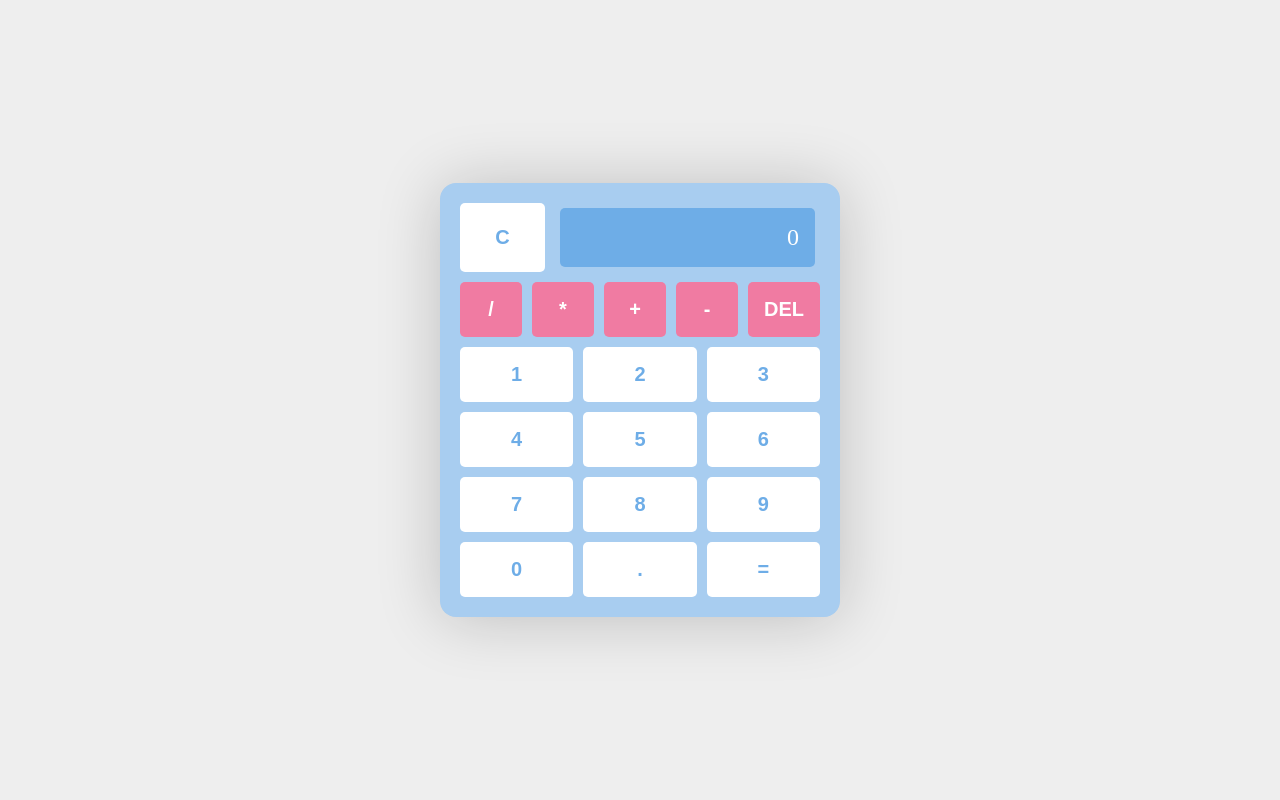
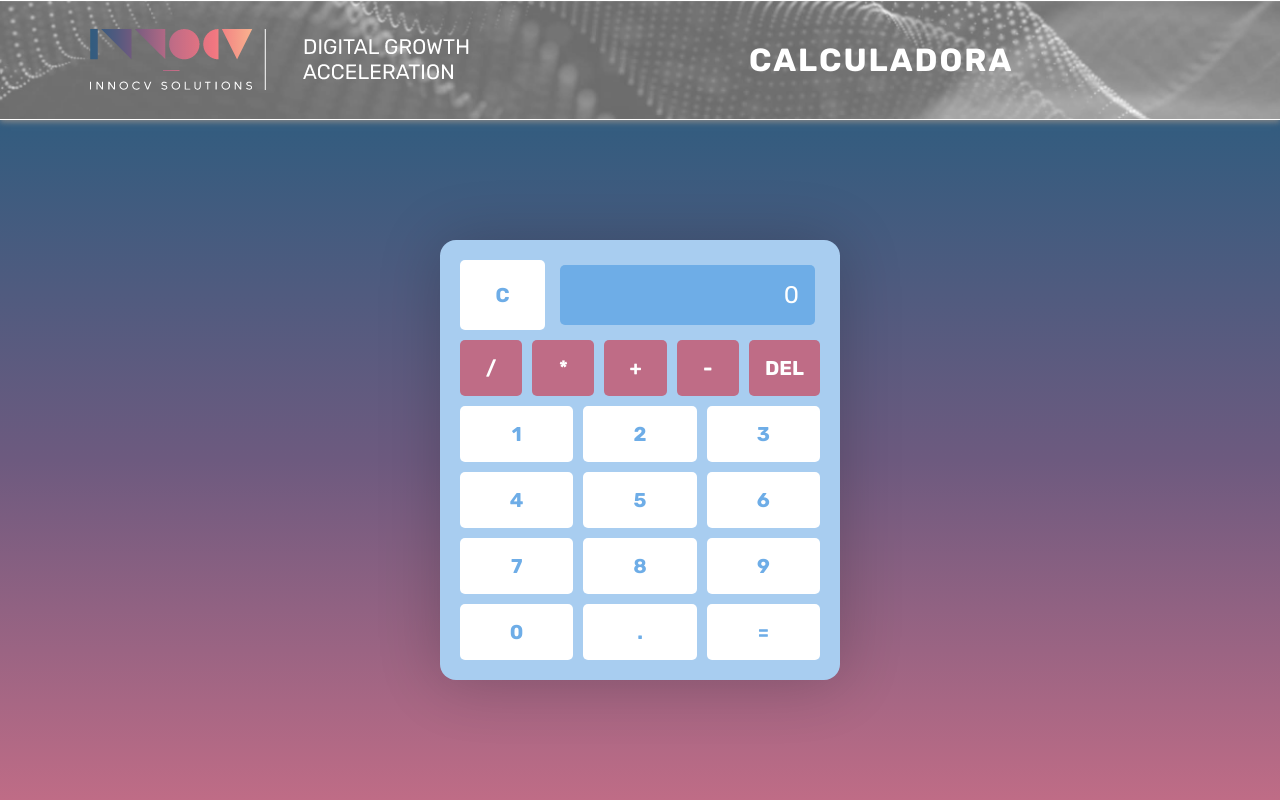
Before and after one commit to veroisla/Calculator-App, a React app: page / in a window 1280 px wide. Built offline with nearby package versions, Linux system fonts and the light colour scheme.

Commit message:
create header and calculator components

```diff
--- a/public/index.html
+++ b/public/index.html
@@ -3,7 +3,12 @@
     <meta charset="UTF-8" />
     <meta http-equiv="X-UA-Compatible" content="IE=edge" />
     <meta name="viewport" content="width=device-width, initial-scale=1.0" />
-    <title>Document</title>
+    <link rel="icon" href="./favicon.ico" />
+    <link
+      href="https://fonts.googleapis.com/css2?family=Rubik:wght@400;700&display=swap"
+      rel="stylesheet"
+    />
+    <title>Calculadora - Verónica Isla</title>
   </head>
   <body>
     <noscript>You need to enable JavaScript to run this app.</noscript>
--- a/src/components/App.js
+++ b/src/components/App.js
@@ -1,6 +1,10 @@
 import React from 'react';
 import { useState } from 'react';
-import '../styles/App.scss';
+
+import '../styles/components/App.scss';
+
+import Header from '../components/Header';
+import Calculator from './Calculator';
 
 function App() {
   const [calc, setCalc] = useState('');
@@ -64,81 +68,16 @@ function App() {
 
   return (
     <>
-      <div className="container">
-        {' '}
-        <div className="calculator">
-          {/* RESULT  */}
-          <div className="calculator__resetAndResult">
-            <button
-              onClick={deleteAll}
-              className="calculator__button calculator__button--digits"
-            >
-              C
-            </button>
-
-            <div className="calculator__display">{calc || '0'}</div>
-          </div>
-
-          {/* OPERATORS */}
-          <div className="calculator__operators">
-            <button
-              onClick={() => updateCalc('/')}
-              className="calculator__button calculator__button--operators"
-            >
-              /
-            </button>
-            <button
-              onClick={() => updateCalc('*')}
-              className="calculator__button calculator__button--operators"
-            >
-              *
-            </button>
-            <button
-              onClick={() => updateCalc('+')}
-              className="calculator__button calculator__button--operators"
-            >
-              +
-            </button>
-            <button
-              onClick={() => updateCalc('-')}
-              className="calculator__button calculator__button--operators"
-            >
-              -
-            </button>
-
-            <button
-              onClick={deleteLast}
-              className="calculator__button calculator__button--operators"
-            >
-              DEL
-            </button>
-          </div>
-
-          {/* DIGITS */}
-          <div className="calculator__digits">
-            {createDigits()}
-            <button
-              onClick={() => updateCalc('0')}
-              className="calculator__button calculator__button--digits"
-            >
-              0
-            </button>
-            <button
-              onClick={() => updateCalc('.')}
-              className="calculator__button calculator__button--digits"
-            >
-              .
-            </button>
-
-            <button
-              onClick={calculate}
-              className="calculator__button calculator__button--digits"
-            >
-              =
-            </button>
-          </div>
-        </div>
-      </div>
+      <Header />
+      <Calculator
+        calc={calc}
+        result={result}
+        updateCalc={updateCalc}
+        createDigits={createDigits}
+        calculate={calculate}
+        deleteLast={deleteLast}
+        deleteAll={deleteAll}
+      />
     </>
   );
 }
--- /dev/null
+++ b/src/components/Calculator.js
@@ -0,0 +1,83 @@
+import React from 'react';
+
+function Calculator(props) {
+  return (
+    <div className="container">
+      {' '}
+      <div className="calculator">
+        {/* RESULT  */}
+        <div className="calculator__resetAndResult">
+          <button
+            onClick={props.deleteAll}
+            className="calculator__button calculator__button--digits"
+          >
+            C
+          </button>
+
+          <div className="calculator__display">{props.calc || '0'}</div>
+        </div>
+
+        {/* OPERATORS */}
+        <div className="calculator__operators">
+          <button
+            onClick={() => props.updateCalc('/')}
+            className="calculator__button calculator__button--operators"
+          >
+            /
+          </button>
+          <button
+            onClick={() => props.updateCalc('*')}
+            className="calculator__button calculator__button--operators"
+          >
+            *
+          </button>
+          <button
+            onClick={() => props.updateCalc('+')}
+            className="calculator__button calculator__button--operators"
+          >
+            +
+          </button>
+          <button
+            onClick={() => props.updateCalc('-')}
+            className="calculator__button calculator__button--operators"
+          >
+            -
+          </button>
+
+          <button
+            onClick={props.deleteLast}
+            className="calculator__button calculator__button--operators"
+          >
+            DEL
+          </button>
+        </div>
+
+        {/* DIGITS */}
+        <div className="calculator__digits">
+          {props.createDigits()}
+          <button
+            onClick={() => props.updateCalc('0')}
+            className="calculator__button calculator__button--digits"
+          >
+            0
+          </button>
+          <button
+            onClick={() => props.updateCalc('.')}
+            className="calculator__button calculator__button--digits"
+          >
+            .
+          </button>
+
+          <button
+            onClick={props.calculate}
+            className="calculator__button calculator__button--digits"
+          >
+            =
+          </button>
+        </div>
+      </div>
+    </div>
+  );
+}
+
+export default Calculator;
--- /dev/null
+++ b/src/components/Header.js
@@ -0,0 +1,14 @@
+import React from 'react';
+import '../styles/components/Header.scss';
+import INNOCV from '../images/innocv-header.png';
+
+function Header() {
+  return (
+    <header className="header">
+      <img className="header__logo" src={INNOCV} alt="innocv logo header" />
+      <h1 className="header__title">calculadora</h1>
+    </header>
+  );
+}
+
+export default Header;
--- a/src/styles/App.scss
+++ b/src/styles/components/App.scss
@@ -1,21 +1,21 @@
-@import "../styles/core/Reset.scss";
-@import "../styles/core/Vars.scss";
+@import "../core/Reset.scss";
+@import "../core/Vars.scss";
 
 //POSICIONAR CALCULADORA EN EL CENTRO!!!!
+
 .container {
     display: flex;
-    min-height: 100vh;
     align-items: center;
     justify-content: center;
     padding: 16px;
+    height: 85%;
+    background: linear-gradient($--color-dark-blue, $--color-purple, $--color-pink);
 }
 
 
 .calculator {
-   width: 100%;
    max-width: 400px;
    border-radius: 16px;
-   overflow: hidden;
    box-shadow: 0px 2px 64px rgba(0, 0, 0, 0.2);
    background-color: $--color-ligth-blue;
    padding: 15px;
@@ -26,16 +26,16 @@
 
 
    //RESULT VIEW
+
    &__display {
     padding: 16px;
     text-align: right;
     color: $--color-white;
     font-size: 24px;
-    font-weight: 300;
     width: 100%;
     margin: 10px;
     border-radius: 5px;
-    background-color: $--color-dark-blue;
+    background-color: $--color-blue;
 
     &--result {
         font-size: 14px;
@@ -67,10 +67,8 @@
 
 
     //BUTTON OPERATORS
+
     &__button--operators {
-    // flex: 1 1 0%;
-    // background-color: $--color-pink;
-
     display: flex;
     align-items: center;
     justify-content: center;
@@ -97,7 +95,7 @@
     flex: 1 1 30.4%;
     flex-wrap: wrap;
     background-color: $--color-white;
-    color: $--color-dark-blue;
+    color: $--color-blue;
     font-weight: bolder;
     margin: 5px;
     border-radius: 5px;
--- /dev/null
+++ b/src/styles/components/Header.scss
@@ -0,0 +1,24 @@
+@import "../core/Reset.scss";
+@import "../core/Vars.scss";
+
+.header {
+   border-bottom: 1px solid $--color-white;
+   height: 15%;
+   box-shadow: 0px 2px 6px $--color-ligth-grey;
+   position: relative;
+   background: url(../../images/img-background-header.png)  0% 0% / cover;
+   display: flex;
+   align-items: center;
+
+   &__logo {
+       padding: 30px 0px 30px 90px;
+   }
+
+   &__title {
+      margin-left: 280px;
+      font-weight: 700;
+      letter-spacing: 2px;
+      text-transform: uppercase;
+      color: $--color-white;
+   }
+}
--- a/src/styles/core/Reset.scss
+++ b/src/styles/core/Reset.scss
@@ -4,8 +4,5 @@
     margin: 0;
     padding: 0;
     box-sizing: border-box;
+    font-family: 'Rubik', sans-serif;
   }
-
-  body {
-    background-color: $--color-bg;
-  }
--- a/src/styles/core/Vars.scss
+++ b/src/styles/core/Vars.scss
@@ -1,12 +1,18 @@
 
-$--color-purple: #8c38ff;
-$--color-black: #131a26;
+
 $--color-white: #ffff;
-$--color-bg:  #eee;
+
+
+
+
+$--color-ligth-blue: #A8CDF0;
+$--color-blue: #6EADE7;
+
+
+// BACKGROUND COLORS
+$--color-pink: rgb(191, 108, 134);
+$--color-purple: rgb(109, 90, 127);
+$--color-dark-blue: rgb(50, 92, 127);
 $--color-ligth-grey: #888;
 
-//
-
-$--color-ligth-blue: #A8CDF0;
-$--color-dark-blue: #6EADE7;
-$--color-pink: #f07ba2;
+// COLORS CALCULATOR
```
Also changed, not shown: public/favicon.ico (added), src/images/first-icon.png (added), src/images/img-background-header.png (added), src/images/innocv-header.png (added), src/images/innocv.PNG (added), src/images/second-icon.png (added).
